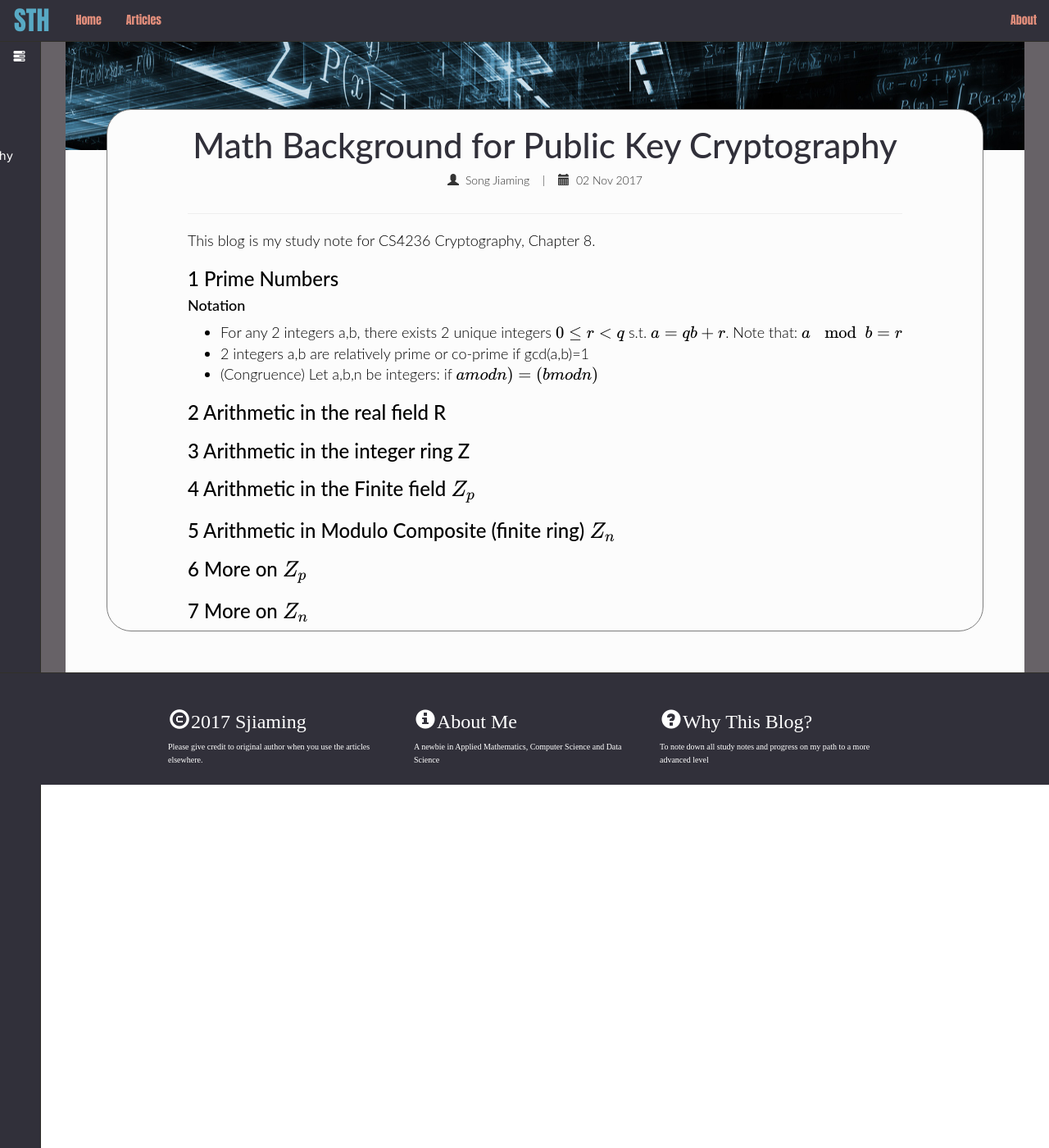
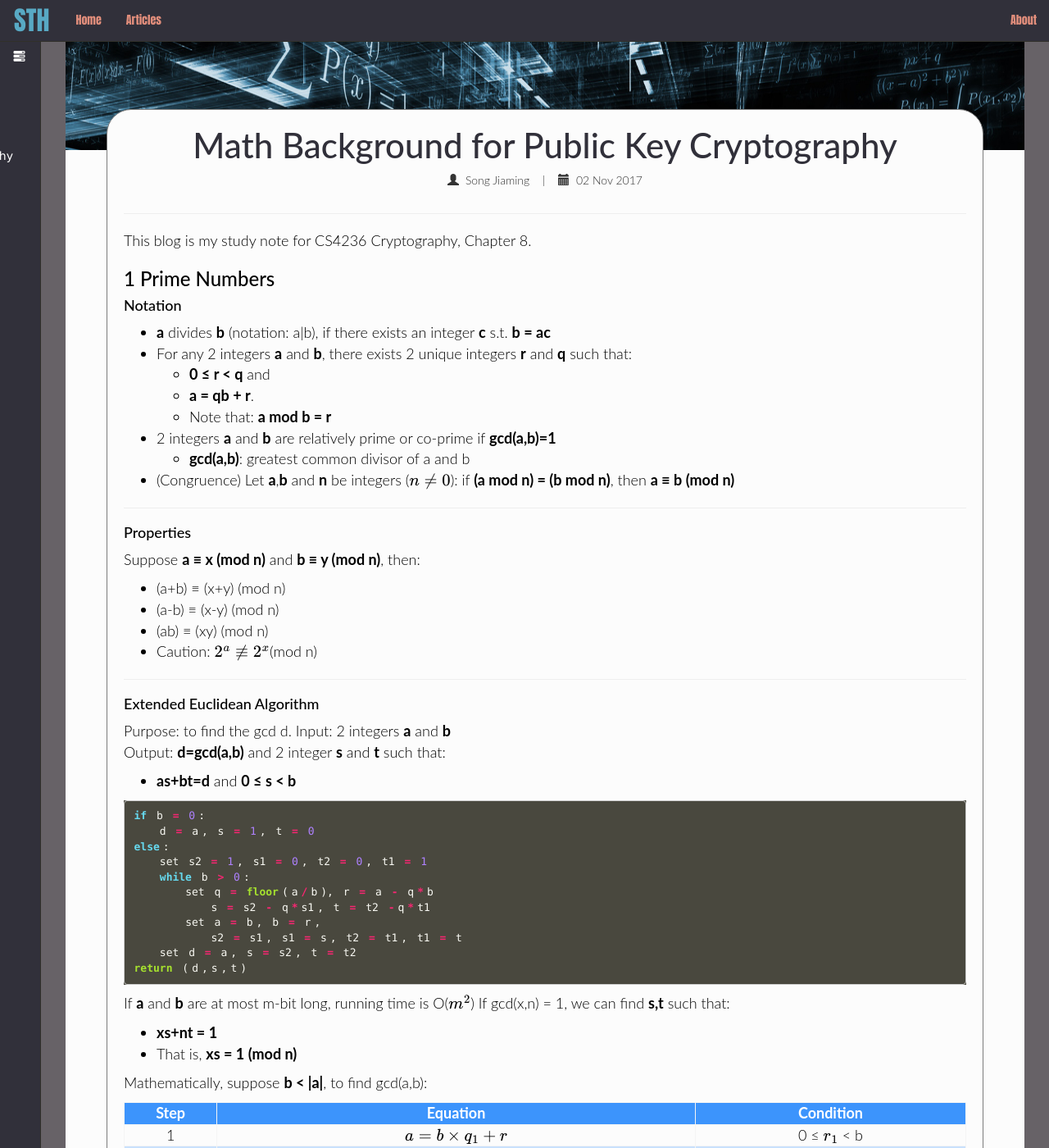
Before and after one commit to sjiaming/BlogSth, a Jekyll site: the page built from _posts/Cryptography/2017-11-2-Math-background.md, in a window 1280 px wide and 1400 px high, scrolled down 267 px. Shown: the whole window at 82% size. Built offline with Jekyll 4.4.1, drawn with Linux system fonts in a browser that asks for light colours; nearby versions of some CDN libraries; formulas are drawn with MathJax 3; some of the changed text lies outside the part shown.

Commit message:
added chapter 8

````diff
--- a/_includes/css/homepage.css
+++ b/_includes/css/homepage.css
@@ -99,3 +99,7 @@ section{
     height:100%;
     min-height:100%;
 }
+
+.MathJax {
+    font-family: Verdana, Arial, Helvetica, sans-serif;
+}
--- a/_posts/Cryptography/2017-11-2-Math-background.md
+++ b/_posts/Cryptography/2017-11-2-Math-background.md
@@ -15,13 +15,125 @@ This blog is my study note for CS4236 Cryptography, Chapter 8.
 ### 1 Prime Numbers
 
 #### Notation
-- For any 2 integers a,b, there exists 2 unique integers \\(0\leq r < q\\) s.t. \\(a = qb +r\\). Note that: \\(a\mod b = r\\)
-- 2 integers a,b are relatively prime or co-prime if gcd(a,b)=1
-- (Congruence) Let a,b,n be integers: if \\(a mod n) = (b mod n)\\)
+- **a** divides **b** (notation: a\|b), if there exists an integer __c__ s.t. __b = ac__
+- For any 2 integers **a** and **b**, there exists 2 unique integers **r** and **q** such that:
+    - __0 ≤ r < q__ and
+    -  __a = qb + r__.
+    - Note that: __a mod b = r__
+- 2 integers __a__ and __b__ are relatively prime or co-prime if __gcd(a,b)=1__
+    + __gcd(a,b)__: greatest common divisor of a and b
+- (Congruence) Let __a__,__b__ and __n__ be integers (\\(n \not = 0\\)): if __(a mod n) = (b mod n)__, then __a ≡ b  (mod n)__
+
+---
+
+
+
+#### Properties
+Suppose __a ≡ x  (mod n)__ and __b ≡ y  (mod n)__, then:
+- (a+b) ≡ (x+y) (mod n)
+- (a-b) ≡ (x-y) (mod n)
+- (ab) ≡ (xy) (mod n)
+- Caution: \\(2^{a} \not \equiv 2^{x}\\)(mod n)
+
+---
+
+
+#### Extended Euclidean Algorithm
+Purpose: to find the gcd d.
+Input: 2 integers __a__ and __b__<br>
+Output: __d=gcd(a,b)__ and 2 integer __s__ and __t__ such that:
+- __as+bt=d__ and __0 ≤ s < b__
+
+```python
+if b = 0:
+    d = a, s = 1, t = 0
+else:
+    set s2 = 1, s1 = 0, t2 = 0, t1 = 1
+    while b > 0:
+        set q = floor(a/b), r = a - q*b
+            s = s2 - q*s1, t = t2 -q*t1
+        set a = b, b = r,
+            s2 = s1, s1 = s, t2 = t1, t1 = t
+    set d = a, s = s2, t = t2
+return (d,s,t)
+```
+
+If __a__ and __b__ are at most m-bit long, running time is O(\\(m^{2}\\))
+If gcd(x,n) = 1, we can find __s,t__ such that:
+- __xs+nt = 1__
+- That is, __xs = 1 (mod n)__
+<br>
+
+
+Mathematically, suppose __b < \|a\|__, to find gcd(a,b):
+
+| Step   | Equation  | Condition |
+| :----: | :------: | :--------:    |
+| 1      | \\(a=b\times q_{1}+r\\)  | 0 ≤ \\(r_{1}\\) < b       |
+| 2      | \\( b=r_{1}\times q_{2}+r_{2} \\)   |   0 ≤ \\(r_{2}\\) < \\(r_{1}\\)       |
+| 3      | \\(r_{1}=r_{2}\times q_{3}+r_{3} \\)  |    0 ≤ \\(r_{3}\\) < \\(r_{2}\\)       |
+| ...    | ...   |    ...       |
+| k      | \\(r_{k−2}=r_{k−1}\times q_{k}+r_{k} \\)  |   0 ≤ \\(r_{k}\\) < \\(r_{k−1}\\)      |
+
+The process continues until we obtain in Step n, a remainder \\(r_{n}\\)= 0.<br>
+In that case, the last non-zero remainder \\(r_{n-1}\\)= gcd(a,b).<br>
+By applying backward substitutions, we can obtain integers s and t such that gcd(a,b) = as + bt
+<br>
+
+Example.Find gcd(33,93).
+1. 93 = 33×2 + 27 and r1= 27
+2. 33 = 27×1 + 6 and r2= 6
+3. 27 = 6×4 + 3 and r3= 3
+4. 6 = 3×2 and r4= 0
+
+Therefore, gcd(33,93) = 3.
+
+<br>
 
 ### 2 Arithmetic in the real field R
+Infinite, every element (except zero) has a multiplicative inverse
+
+- In the set __R__ of real numbers, we have binary operation: R x R \\(\rightarrow\\) R, 'x' denotes an operator, not 'times'
+- Close under an operation: if __a,b__ ∈ R, then a x b ∈ R
+- 2 operators:
+    - +: addition, 0: additive identity
+    - •: multiplication, 1: multiplicative identity
+- Inverse:
+    + additive inverse: for __a__ ∈ R, __b__ is its inverse iff a+b=0. b=-a
+    + multiplicative inverse: for __a__ ∈ R \ {0}, b is its inverse iff a • b = 1. b = \\(a^{-1}\\)
+- (R , + , • ) is an infinite field.
+
+<br>
+
 ### 3 Arithmetic in the integer ring Z
+Infinite. Only “1” and “-1” have multiplicative inverse
+- Z is not a field
+- Given int x, to determine whether its square root exists, and what is the squre root:
+    + Find the integer y s.t. \\(y^{2}\\) = y • y = x
+- Given int x, g, to determine whether ∃ an integer y s.t. \\(g^{y}\\) = x
+    - __y = \\(\log_{g}\\) x__
+- The above 2 algorithems are efficient in the sense that, suppose x, g, y are m-bit integers, the running time is polynomial w.r.t. m
+
+
+
+
+
 ### 4 Arithmetic in the Finite field \\(Z_{p}\\)
+- \\(Z_{p}\\) = {0, 1, 2, ..., p-1} where p is prime
+For any __a,b ∈ \\(Z_{p}\\):
+- a + b = c where c = (a + b) mod p
+- a • b = d where d = (a b) mod p
+
+Any x ∈ \\(Z_{p}\\), except 0, has a multiplicative inverse,
+- ∃ a y s.t. xy ≡ 1 (mod p)
+- These elements are included in a group \\(Z_{p}^{*}\\) = {1, 2, ..., p-1}
+
+- Given __x, p__, we can compute its multiplication inverse
+    - using the Extended Euclidean Algorithm
+-  Given __x, d, p__, we want to compute \\(x^{d}\\)__mod p__ efficiently.
+
 ### 5 Arithmetic in Modulo Composite (finite ring) \\(Z_{n}\\)
+
 ### 6 More on \\(Z_{p}\\)
+
 ### 7 More on \\(Z_{n}\\)
````
Also changed, not shown: _posts/Tool/2017-10-29-Markdown-cheatsheet.md (+8 -3 lines).
